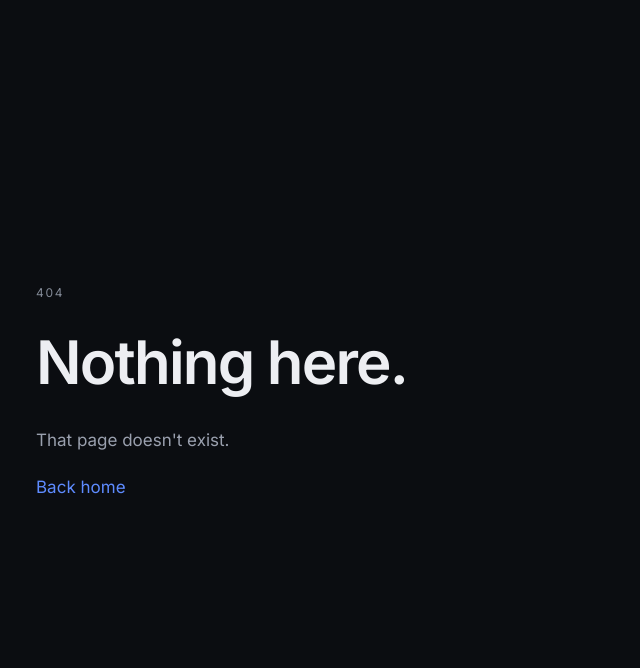
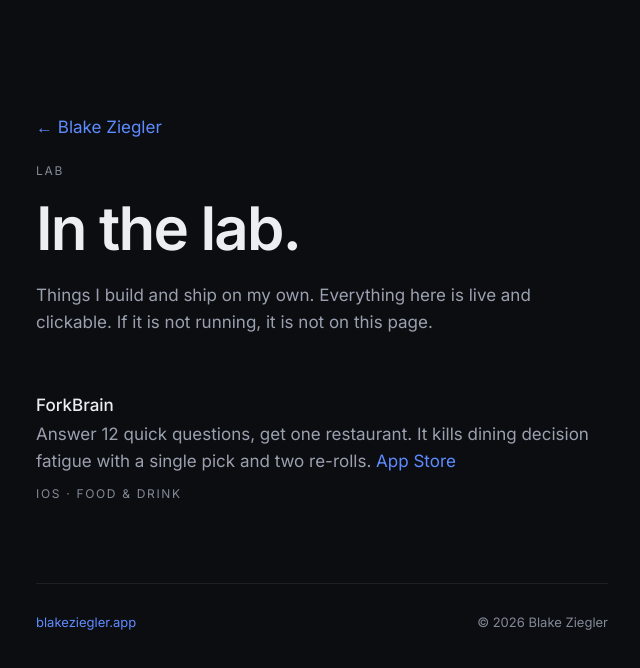
Before and after one commit to blakerobertziegler/blakeziegler-app, a Next.js app: page /lab in a window 1280 px wide. Before the commit this address had no page. Shown: the top 668 px of the page, without its empty margins (318-958 px from the left). Built offline with nearby package versions, Linux system fonts and the light colour scheme.

Commit message:
Add /lab: live experiments index, seeded with ForkBrain
Add a personal lab wing without touching the frozen front page beyond one
restrained link. Rule enforced: only live, clickable experiments belong
here. Seeds with ForkBrain (live on the App Store).

```diff
--- a/app/globals.css
+++ b/app/globals.css
@@ -175,6 +175,7 @@ a:focus-visible {
   .page > *:nth-child(4) { animation-delay: 0.18s; }
   .page > *:nth-child(5) { animation-delay: 0.24s; }
   .page > *:nth-child(6) { animation-delay: 0.3s; }
+  .page > *:nth-child(7) { animation-delay: 0.36s; }
 
   @keyframes rise {
     from { opacity: 0; transform: translateY(12px); }
--- /dev/null
+++ b/app/lab/page.tsx
@@ -0,0 +1,54 @@
+import Link from 'next/link';
+import type { Metadata } from 'next';
+
+export const metadata: Metadata = {
+  title: 'Lab',
+  description: 'Live experiments I build and ship.',
+};
+
+export default function Lab() {
+  return (
+    <div className="page">
+      <header>
+        <p className="row-detail" style={{ marginBottom: 20 }}>
+          <Link href="/">← Blake Ziegler</Link>
+        </p>
+        <p className="label">Lab</p>
+        <h1 className="name">In the lab.</h1>
+        <p className="bio">
+          Things I build and ship on my own. Everything here is live and
+          clickable. If it is not running, it is not on this page.
+        </p>
+      </header>
+
+      <section className="section" aria-label="Experiments">
+        <div className="rows">
+          <div>
+            <p className="row-title">ForkBrain</p>
+            <p className="row-detail">
+              Answer 12 quick questions, get one restaurant. It kills dining
+              decision fatigue with a single pick and two re-rolls.{' '}
+              <a
+                href="https://apps.apple.com/app/id6776676438"
+                target="_blank"
+                rel="noopener noreferrer"
+              >
+                App Store
+              </a>
+            </p>
+            <p className="label" style={{ marginTop: 8, marginBottom: 0 }}>
+              iOS · Food &amp; Drink
+            </p>
+          </div>
+        </div>
+      </section>
+
+      <footer className="foot">
+        <span>
+          <Link href="/">blakeziegler.app</Link>
+        </span>
+        <span>© {new Date().getFullYear()} Blake Ziegler</span>
+      </footer>
+    </div>
+  );
+}
```
Also changed, not shown: app/page.tsx (+9 -0 lines).
